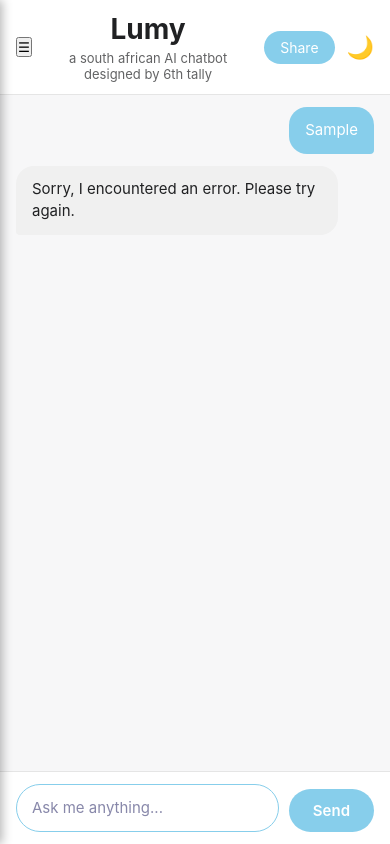
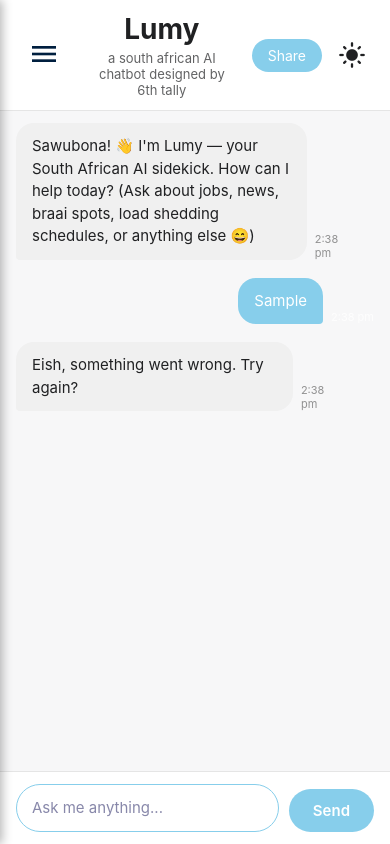
Before and after one commit to KaraboMokholo/6th-tally-ai, a website: page public/index.html in a window 390 px wide. Both pictures are taken after typing "Sample" into the empty fields and a click on the button "Send". Drawn offline with Linux system fonts and the light colour scheme; no server answers.

Commit message:
Updated menu toggle in HTML, CSS, and JS

```diff
--- a/public/index.html
+++ b/public/index.html
@@ -5,6 +5,7 @@
     <meta name="viewport" content="width=device-width, initial-scale=1.0">
     <title>Lumy – South African AI</title>
     <link rel="stylesheet" href="styles.css">
+    <link href="https://fonts.googleapis.com/icon?family=Material+Icons" rel="stylesheet">
     <!-- Google Sign-In SDK -->
     <script src="https://accounts.google.com/gsi/client" async defer></script>
 </head>
@@ -15,15 +16,16 @@
         <aside class="sidebar">
             <div class="sidebar-header">
                 <button id="new-chat-btn" class="new-chat-btn">+ New Chat</button>
-                <button id="close-sidebar" class="close-sidebar">×</button>
+
+                <!-- Close button -->
+                <button id="close-sidebar" class="close-sidebar" aria-label="Close sidebar">
+                    <span class="material-icons">close</span>
+                </button>
             </div>
 
             <div class="chat-history" id="chat-history"></div>
 
-            <!-- Login / User profile at bottom of sidebar -->
-<!-- Sidebar bottom - Login / User profile -->
             <div class="user-profile">
-    <!-- Google Sign-In button - visible when NOT logged in -->
                 <div id="google-signin-container">
                     <div id="g_id_onload"
                          data-client_id="170635490413-hf334d5hkv2l42dqmveh85i711pg4a1m.apps.googleusercontent.com"
@@ -40,7 +42,6 @@
                     </div>
                 </div>
 
-    <!-- Logged-in state - hidden by default -->
                 <div id="logged-in-profile" style="display: none; align-items: center; gap: 10px; width: 100%; justify-content: center;">
                     <div class="avatar" id="user-avatar">👤</div>
                     <span class="logged-in-text">
@@ -53,17 +54,19 @@
         <!-- Main Chat Area -->
         <main class="chat-area">
             <header class="chat-header">
-                <button id="menu-toggle" class="menu-toggle">☰</button>
-
+                <button id="menu-toggle" class="menu-toggle" aria-label="Open sidebar">
+                    <span class="material-icons">menu</span>
+                </button>
                 <div class="header-title">
                     <h2>Lumy</h2>
                     <p class="subtitle">a south african AI chatbot designed by 6th tally</p>
                 </div>
 
-                <!-- Right-side actions: Share + Theme toggle -->
                 <div class="header-actions">
                     <button id="share-btn" class="share-btn" title="Share conversation">Share</button>
-                    <button id="theme-toggle" class="theme-toggle" title="Toggle theme">🌙</button>
+                    <button id="theme-toggle" class="theme-toggle" title="Toggle theme">
+                        <span class="material-icons" id="theme-icon">light_mode</span>
+                    </button>
                 </div>
             </header>
 
@@ -76,7 +79,7 @@
         </main>
     </div>
 
-    <!-- Shooting stars background (only visible in dark mode) -->
+    <!-- Shooting stars -->
     <div class="stars"></div>
 
     <script src="script.js"></script>
--- a/public/script.js
+++ b/public/script.js
@@ -28,7 +28,7 @@ function renderMessages(messages) {
     });
 }
 
-// Append a single message to the UI
+// Append a single message to the UI (with timestamp)
 function appendMessage(text, sender, sources = null) {
     const messageDiv = document.createElement('div');
     messageDiv.classList.add('message', sender);
@@ -38,8 +38,19 @@ function appendMessage(text, sender, sources = null) {
     contentDiv.textContent = text;
     messageDiv.appendChild(contentDiv);
 
-    if (sources && sources.length > 0 && text.includes('search results') || text.includes('based on') || text.length > 150) {
-    // show sources only when it looks like web-augmented answer
+    // Add timestamp
+    const now = new Date();
+    const timeString = now.toLocaleTimeString('en-ZA', {
+        hour: '2-digit',
+        minute: '2-digit',
+        hour12: true
+    }).replace(/^0+/, ''); // e.g. "11:42 PM"
+    const timestamp = document.createElement('span');
+    timestamp.classList.add('timestamp');
+    timestamp.textContent = timeString;
+    messageDiv.appendChild(timestamp);
+
+    if (sources && sources.length > 0 && (text.includes('search results') || text.includes('based on') || text.length > 150)) {
         const sourcesDiv = document.createElement('div');
         sourcesDiv.classList.add('sources');
         sourcesDiv.innerHTML = '<strong>Sources:</strong> ';
@@ -59,22 +70,24 @@ function appendMessage(text, sender, sources = null) {
     chatMessages.scrollTop = chatMessages.scrollHeight;
 }
 
-// Thinking indicator
-let thinkingId = null;
+// Typing indicator ("Lumy is typing...")
 function showThinking() {
     const thinkingDiv = document.createElement('div');
     thinkingDiv.classList.add('message', 'bot');
     thinkingDiv.id = 'thinking-indicator';
-    thinkingDiv.innerHTML = '<div class="message-content thinking"><span>Thinking</span><span class="thinking-dots"></span></div>';
+    thinkingDiv.innerHTML = `
+        <div class="message-content typing">
+            <span>Lumy is typing</span>
+            <span class="typing-dots"></span>
+        </div>
+    `;
     chatMessages.appendChild(thinkingDiv);
     chatMessages.scrollTop = chatMessages.scrollHeight;
-    thinkingId = 'thinking-indicator';
 }
 
 function removeThinking() {
     const indicator = document.getElementById('thinking-indicator');
     if (indicator) indicator.remove();
-    thinkingId = null;
 }
 
 // Send message
@@ -82,14 +95,11 @@ async function sendMessage() {
     const message = userInput.value.trim();
     if (message === '') return;
 
-    // Disable input while processing
     userInput.disabled = true;
     sendBtn.disabled = true;
 
-    // Display user message
     appendMessage(message, 'user');
 
-    // Get or create current conversation
     if (!currentConversationId) {
         createNewConversation();
     }
@@ -97,25 +107,22 @@ async function sendMessage() {
     conv.messages.push({ role: 'user', content: message });
 
     userInput.value = '';
-    userInput.style.height = 'auto'; // Reset textarea height
+    userInput.style.height = 'auto';
 
-    // Show thinking indicator
+    // Show typing indicator IMMEDIATELY
     showThinking();
 
     try {
-        // Check cache
         let cached = cache.get(message);
         if (cached) {
-            // Use cached response
             setTimeout(() => {
                 removeThinking();
                 appendMessage(cached.reply, 'bot', cached.sources);
                 conv.messages.push({ role: 'bot', content: cached.reply, sources: cached.sources });
-                updateHistorySidebar(); // Update last message in history
-            }, 500); // Simulate a tiny delay
+                updateHistorySidebar();
+            }, 500);
         } else {
-            // Call backend
-            const response = await fetch('/api/chat', { // Update URL if needed
+            const response = await fetch('/api/chat', {
                 method: 'POST',
                 headers: { 'Content-Type': 'application/json' },
                 body: JSON.stringify({ message })
@@ -126,7 +133,6 @@ async function sendMessage() {
             const data = await response.json();
             const { reply, sources } = data;
 
-            // Cache it
             cache.set(message, { reply, sources });
 
             removeThinking();
@@ -136,7 +142,7 @@ async function sendMessage() {
         }
     } catch (error) {
         removeThinking();
-        appendMessage('Sorry, I encountered an error. Please try again.', 'bot');
+        appendMessage('Eish, something went wrong. Try again?', 'bot');
         console.error('Error:', error);
     } finally {
         userInput.disabled = false;
@@ -145,7 +151,7 @@ async function sendMessage() {
     }
 }
 
-// Create a new conversation
+// Create a new conversation + auto welcome message
 function createNewConversation() {
     const id = Date.now().toString();
     const newConv = {
@@ -155,7 +161,17 @@ function createNewConversation() {
     };
     conversations.push(newConv);
     currentConversationId = id;
+
     chatMessages.innerHTML = ''; // Clear messages
+
+    // Add welcome message from Lumy
+    const welcomeMsg = {
+        role: 'bot',
+        content: "Sawubona! 👋 I'm Lumy — your South African AI sidekick. How can I help today? (Ask about jobs, news, braai spots, load shedding schedules, or anything else 😄)"
+    };
+    newConv.messages.push(welcomeMsg);
+    appendMessage(welcomeMsg.content, 'bot');
+
     updateHistorySidebar();
 }
 
@@ -163,10 +179,9 @@ function createNewConversation() {
 function updateHistorySidebar() {
     chatHistory.innerHTML = '';
     conversations.forEach(conv => {
-        // Generate title from first user message or default
         const firstUserMsg = conv.messages.find(m => m.role === 'user');
         const title = firstUserMsg ? firstUserMsg.content.substring(0, 30) + (firstUserMsg.content.length > 30 ? '…' : '') : 'New Chat';
-        conv.title = title; // Update title
+        conv.title = title;
 
         const item = document.createElement('div');
         item.classList.add('history-item');
@@ -186,7 +201,7 @@ newChatBtn.addEventListener('click', () => {
 // Send on button click
 sendBtn.addEventListener('click', sendMessage);
 
-// Send on Enter (but allow Shift+Enter for new line)
+// Send on Enter (no Shift)
 userInput.addEventListener('keydown', (e) => {
     if (e.key === 'Enter' && !e.shiftKey) {
         e.preventDefault();
@@ -219,7 +234,6 @@ if (closeSidebar && sidebar) {
         sidebar.classList.remove('open');
     });
 
-    // Optional: close when clicking outside
     document.addEventListener('click', (e) => {
         if (sidebar.classList.contains('open') &&
             !sidebar.contains(e.target) &&
@@ -230,22 +244,28 @@ if (closeSidebar && sidebar) {
 }
 
 // ────────────────────────────────────────────────
-// Dark / Light Mode
+// Dark / Light Mode with Material Icons
 // ────────────────────────────────────────────────
 const themeToggle = document.getElementById('theme-toggle');
+const themeIcon = document.getElementById('theme-icon');
 const html = document.documentElement;
 
 function setTheme(theme) {
     html.setAttribute('data-theme', theme);
     localStorage.setItem('theme', theme);
-    themeToggle.textContent = theme === 'dark' ? '☀️' : '🌙';
+
+    // Update icon
+    themeIcon.textContent = theme === 'dark' ? 'dark_mode' : 'light_mode';
 }
 
+// Load saved theme or default to light
 const savedTheme = localStorage.getItem('theme') || 'light';
 setTheme(savedTheme);
 
+// Toggle on click
 themeToggle.addEventListener('click', () => {
-    const newTheme = html.getAttribute('data-theme') === 'dark' ? 'light' : 'dark';
+    const current = html.getAttribute('data-theme') || 'light';
+    const newTheme = current === 'dark' ? 'light' : 'dark';
     setTheme(newTheme);
 });
 
@@ -270,40 +290,32 @@ setInterval(() => {
     if (html.getAttribute('data-theme') === 'dark') {
         createStar();
     }
-}, 800); // new star every ~0.8s
+}, 800);
 
 // ────────────────────────────────────────────────
-// Google Login Placeholder (demo)
+// Google Login
 // ────────────────────────────────────────────────
 function handleGoogleLogin(response) {
     try {
         const data = JSON.parse(atob(response.credential.split('.')[1]));
 
-        // Hide Google sign-in button
         document.getElementById('google-signin-container').style.display = 'none';
 
-        // Show logged-in profile with email
         const profile = document.getElementById('logged-in-profile');
         profile.style.display = 'flex';
 
-        // Set name or first letter for avatar
         const name = data.given_name || data.name || 'User';
         document.getElementById('user-avatar').textContent = name.charAt(0) || '👤';
 
-        // Show email
-        const email = data.email || 'user@gmail.com'; // fallback if email not present
+        const email = data.email || 'user@gmail.com';
         document.getElementById('user-email').textContent = email;
 
-        console.log('Logged in as:', name, email);
-
-        // Optional: save to localStorage so it persists on refresh
         localStorage.setItem('user', JSON.stringify({ name, email }));
     } catch (err) {
         console.error('Google login error:', err);
     }
 }
 
-// Restore login state on page load
 window.addEventListener('load', () => {
     const savedUser = localStorage.getItem('user');
     if (savedUser) {
@@ -316,7 +328,7 @@ window.addEventListener('load', () => {
 });
 
 // ────────────────────────────────────────────────
-// Share Conversation (demo - copy current URL)
+// Share Chat
 // ────────────────────────────────────────────────
 document.getElementById('share-btn').addEventListener('click', () => {
     const url = window.location.href;
--- a/public/styles.css
+++ b/public/styles.css
@@ -20,6 +20,7 @@
     --bot-text: #202123;
     --sidebar-bg: #202123;
     --sidebar-text: #ececf1;
+    --menu-icon-color: #001f3f; /* Navy blue for light mode */
 }
 
 [data-theme="dark"] {
@@ -36,6 +37,7 @@
     --bot-text: #e0e0ff;
     --sidebar-bg: #111122;
     --sidebar-text: #d0d0ff;
+    --menu-icon-color: white; /* White for dark mode */
 }
 
 body {
@@ -229,6 +231,29 @@ body {
     word-wrap: break-word;
 }
 
+.message {
+    position: relative;
+    margin-bottom: 6px;
+}
+
+.timestamp {
+    font-size: 11px;
+    color: #888;
+    opacity: 0.7;
+    margin-left: 8px;
+    align-self: flex-end;
+    margin-top: 2px;
+}
+
+.message.user .timestamp {
+    color: #fff;
+    opacity: 0.8;
+}
+
+.message.bot .timestamp {
+    color: #666;
+}
+
 .user .message-content {
     background: var(--user-msg);
     color: var(--user-text);
@@ -328,10 +353,21 @@ display: none;
 .theme-toggle {
     background: none;
     border: none;
-    font-size: 22px;
+    font-size: 28px;               /* bigger icon */
     cursor: pointer;
     color: var(--text);
-    padding: 0;
+    padding: 0 8px;
+    display: flex;
+    align-items: center;
+}
+
+.theme-toggle .material-icons {
+    font-size: 28px;
+    transition: transform 0.3s ease;
+}
+
+.theme-toggle:hover .material-icons {
+    transform: rotate(15deg);      /* subtle hover animation */
 }
 
 .share-btn {
@@ -369,6 +405,20 @@ display: none;
     .input-area { padding: 12px 16px; }
     .chat-header { padding: 12px 16px; }
     .message { max-width: 90%; }
+    .chat-header {
+        display: flex;
+        align-items: center;
+        justify-content: space-between; /* Already there, but ensures spacing */
+        padding: 12px 16px;
+    }
+    .header-title {
+        flex: 1;
+        text-align: center;
+        margin: 0 10px; /* Add some space around title */
+    }
+    .menu-toggle {
+        order: -1; /* Ensures it's on the left */
+    }
 }
 
 .sidebar.open ~ .chat-area::before {
@@ -411,3 +461,74 @@ display: none;
 ::-webkit-scrollbar-track { background: var(--border); }
 ::-webkit-scrollbar-thumb { background: #888; border-radius: 4px; }
 ::-webkit-scrollbar-thumb:hover { background: #555; }
+
+@media (max-width: 900px) {
+    .chat-header {
+        padding: 12px 16px;
+        justify-content: space-between;
+    }
+
+    .header-title {
+        flex: 1;
+        text-align: center;
+    }
+
+    .header-actions {
+        gap: 8px;
+    }
+}
+
+/* Menu Toggle (hamburger) */
+.menu-toggle {
+    background: none;
+    border: none;
+    cursor: pointer;
+    padding: 8px 12px;
+    display: none; /* hidden on desktop */
+}
+
+.menu-toggle .material-icons {
+    font-size: 32px;
+    color: var(--menu-icon-color); /* Use the variable */
+}
+
+.menu-toggle:hover {
+    opacity: 0.85;
+}
+
+/* Close Sidebar (X) */
+.close-sidebar {
+    background: none;
+    border: none;
+    cursor: pointer;
+    padding: 8px 12px;
+    display: none; /* hidden on desktop */
+    align-self: flex-end;
+}
+
+.close-sidebar .material-icons {
+    font-size: 36px;
+    color: var(--menu-icon-color); /* Use the variable */
+}
+
+.close-sidebar:hover {
+    opacity: 0.85;
+}
+
+/* Mobile view - force show */
+@media (max-width: 900px) {
+    .menu-toggle {
+        display: block !important;
+    }
+
+    .close-sidebar {
+        display: block !important;
+    }
+
+    /* Make sure header has room for icon */
+    .chat-header {
+        padding: 12px 16px;
+        justify-content: space-between;
+        align-items: center;
+    }
+}
```
Lines whose indentation alone changed are shown as unchanged.
